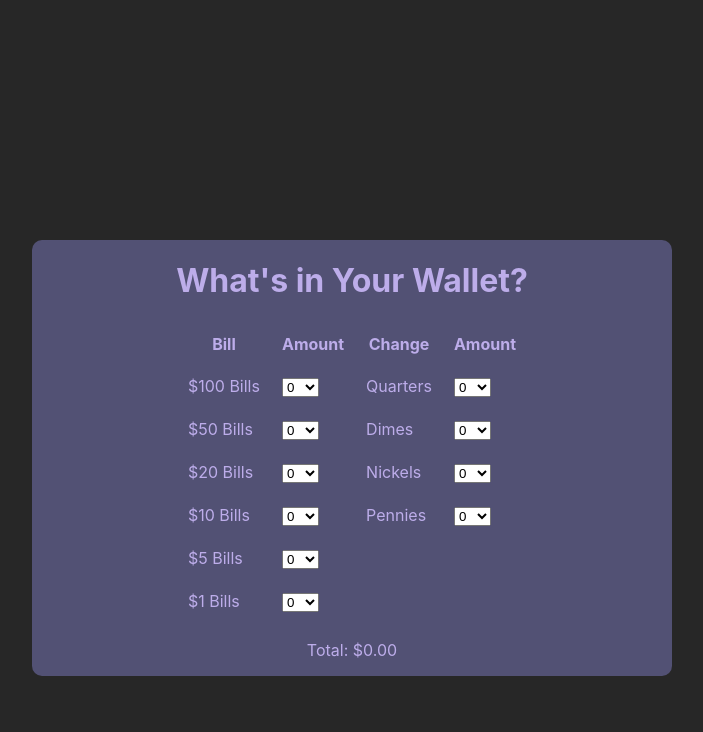
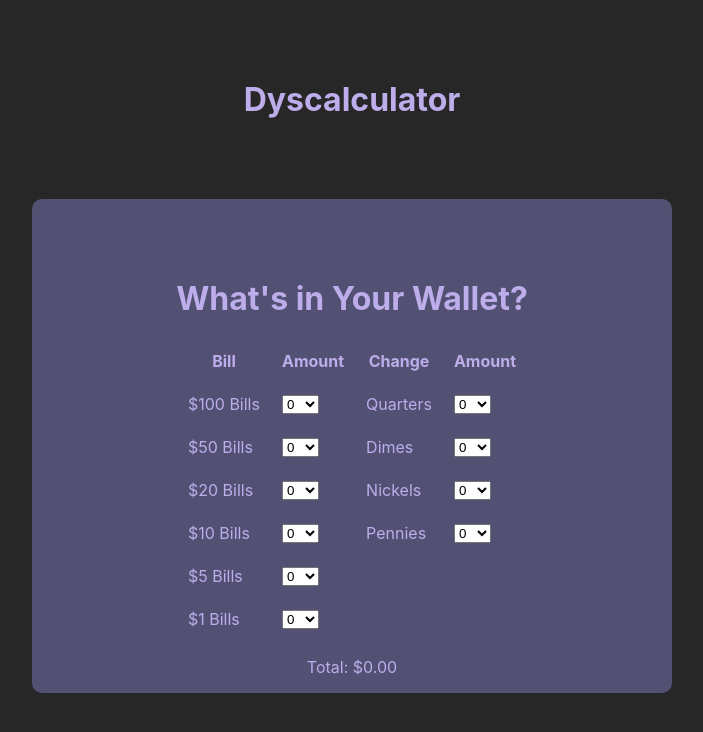
Before and after one commit to xrysen/dyscalculator, a React (Create React App) app: page / in a window 1280 px wide. Shown: the top 732 px of the page, without its empty margins (288-991 px from the left). Built offline with nearby package versions, Linux system fonts and the light colour scheme.

Commit message:
Minor styling changes

```diff
--- a/src/App.css
+++ b/src/App.css
@@ -4,3 +4,9 @@ body {
   justify-content: center;
   align-items: center;
 }
+
+h1 {
+  text-align: center;
+  color: #BDADEA;
+  margin-top: 10vh;
+}
--- a/src/App.js
+++ b/src/App.js
@@ -4,6 +4,7 @@ import Form from "./Components/Form";
 function App() {
   return (
     <div className="App">
+      <h1>Dyscalculator</h1>
       <Form />
     </div>
   );
--- a/src/Components/Form.css
+++ b/src/Components/Form.css
@@ -4,7 +4,7 @@
   background-color: #525174;
   justify-content: center;
   align-items: center;
-  margin-top: 30vh;
+  margin-top: 10vh;
   width: 50vw;
   border-radius: 10px;
   color: #BDADEA;
```
